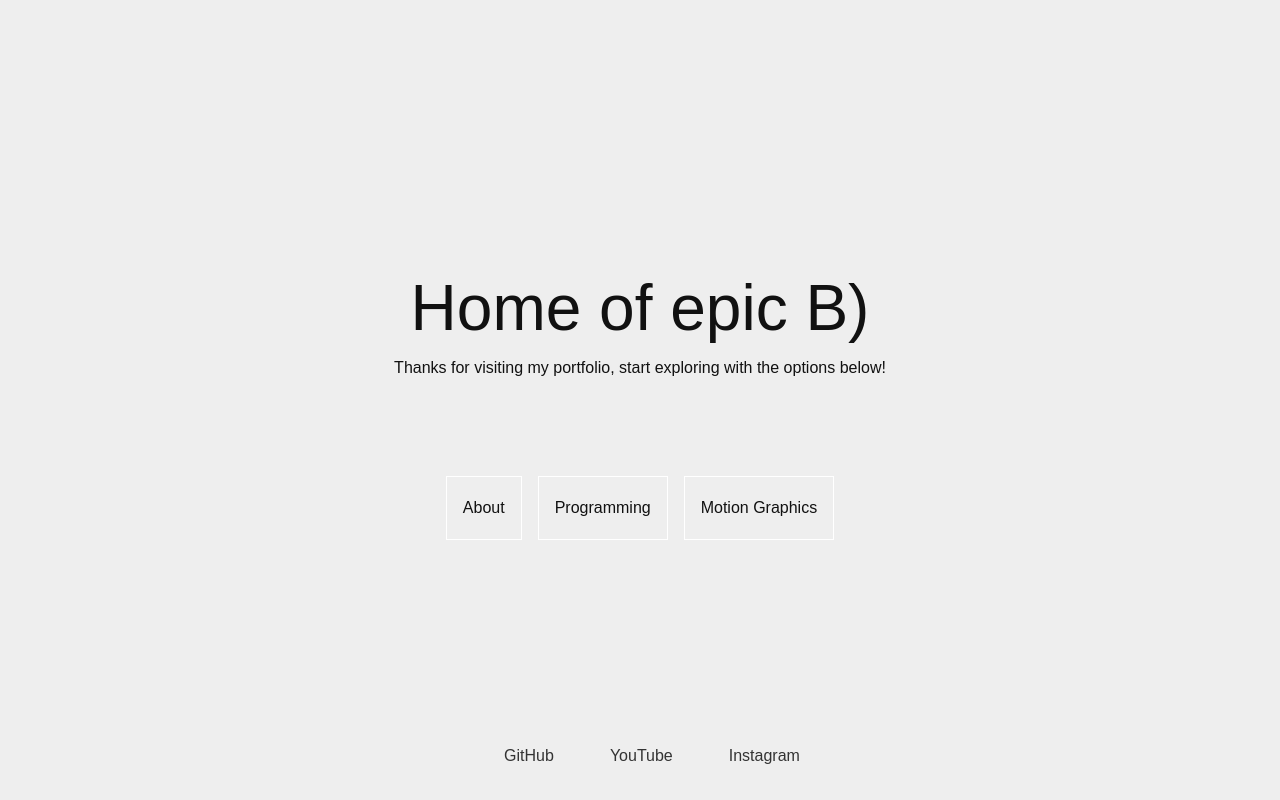
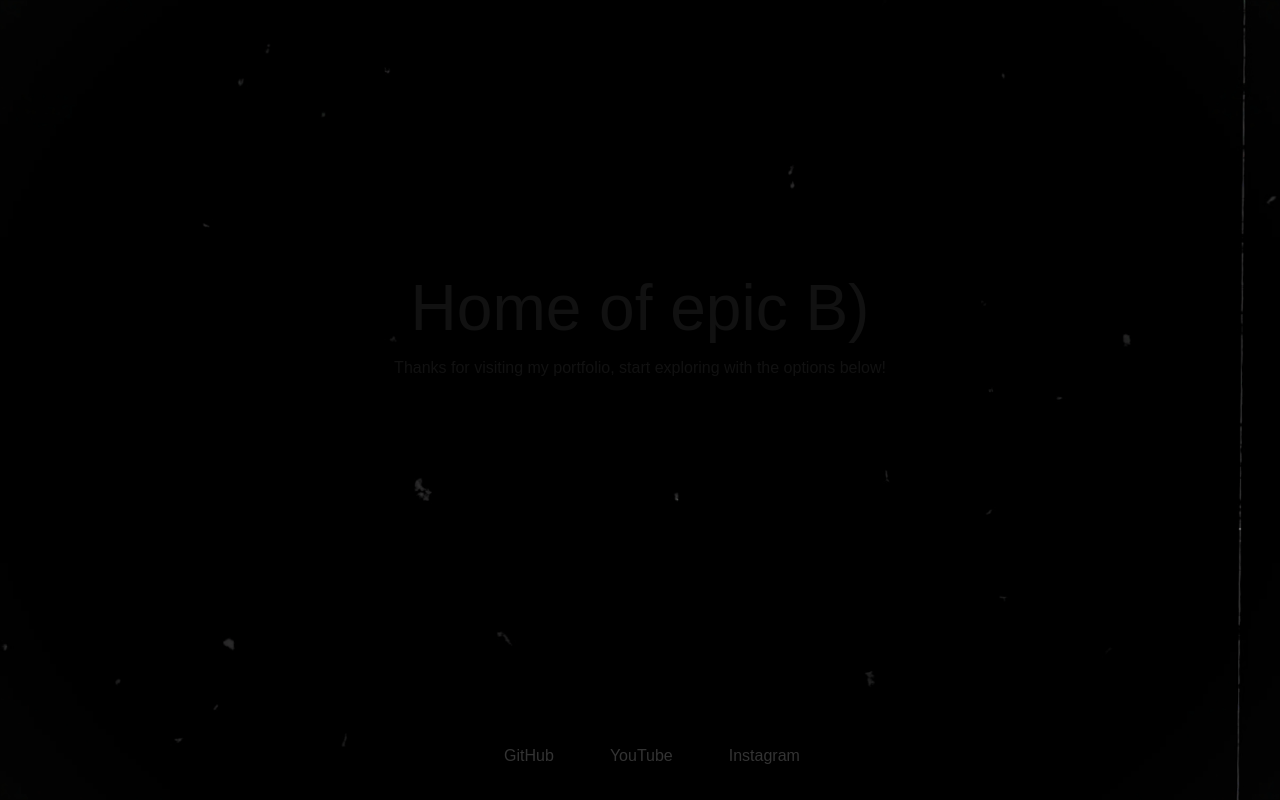
Before and after one commit to JDLanyon/JDLanyon.github.io, a Next.js app: page / in a window 1280 px wide. Built offline with nearby package versions, Linux system fonts and the light colour scheme; some icons are missing; a web font is replaced by a local one.

Commit message:
landing page background

```diff
--- a/next.config.ts
+++ b/next.config.ts
@@ -1,7 +1,7 @@
 import type { NextConfig } from "next";
 
 const nextConfig: NextConfig = {
-  output: 'export',
+  // output: 'export',
   clientRouterFilterAllowedRate: false,
 };
 
--- a/src/app/components/hero.tsx
+++ b/src/app/components/hero.tsx
@@ -2,7 +2,7 @@ import "../globals.css";
 
 export default function Hero() {
   return (
-    <div id="hero">
+    <div id="hero" className="z-1">
       <h1 className="!font-[family-name:var(--font-doto)]">Home of epic B)</h1>
       <a>Thanks for visiting my portfolio, start exploring with the options below!</a>
     </div>
--- a/src/app/globals.css
+++ b/src/app/globals.css
@@ -4,7 +4,7 @@
 :root {
   --primary: #eee;
   --secondary: #ccc;
-  --background: #111;
+  --background: #050505;
 }
 
 @media (prefers-color-scheme: light) {
--- a/src/app/page.tsx
+++ b/src/app/page.tsx
@@ -6,7 +6,22 @@ import Button from "./components/button";
 export default function Home() {
   return (
     <div>
-      <div className="grid items-center justify-items-center h-screen p-8 gap-16">
+      <img
+          className="hidden lg:block w-full h-full bg-cover absolute z-0 light:invert"
+          src="/BG_1920.gif"
+          width={1920}
+          height={1080}
+          alt="lotus"
+        />
+        {/* mobile BG */}
+        <img
+          className="block lg:hidden w-full h-full bg-cover absolute z-0 light:invert"
+          src="/BG_768.gif"
+          width={1920}
+          height={1080}
+          alt="lotus"
+        />
+      <div className="grid items-center justify-items-center h-screen p-8 gap-16 z-1">
         <main className="flex flex-col gap-8 items-center text-center">
           <Hero />
           <div className="pt-16 flex gap-4 items-center flex-col md:flex-row">
```
Also changed, not shown: public/BG_1920.gif (added), public/BG_768.gif (added).
